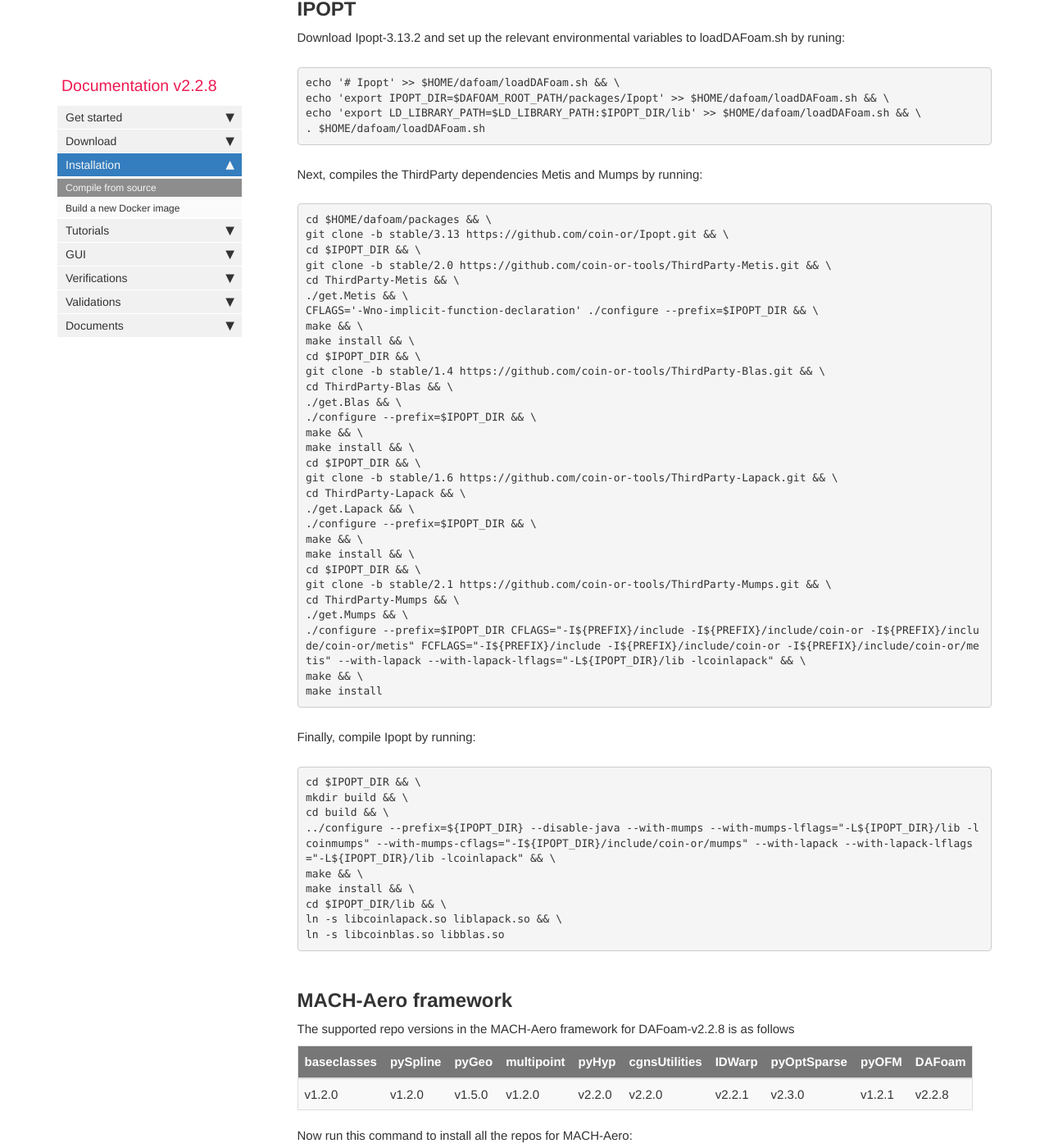
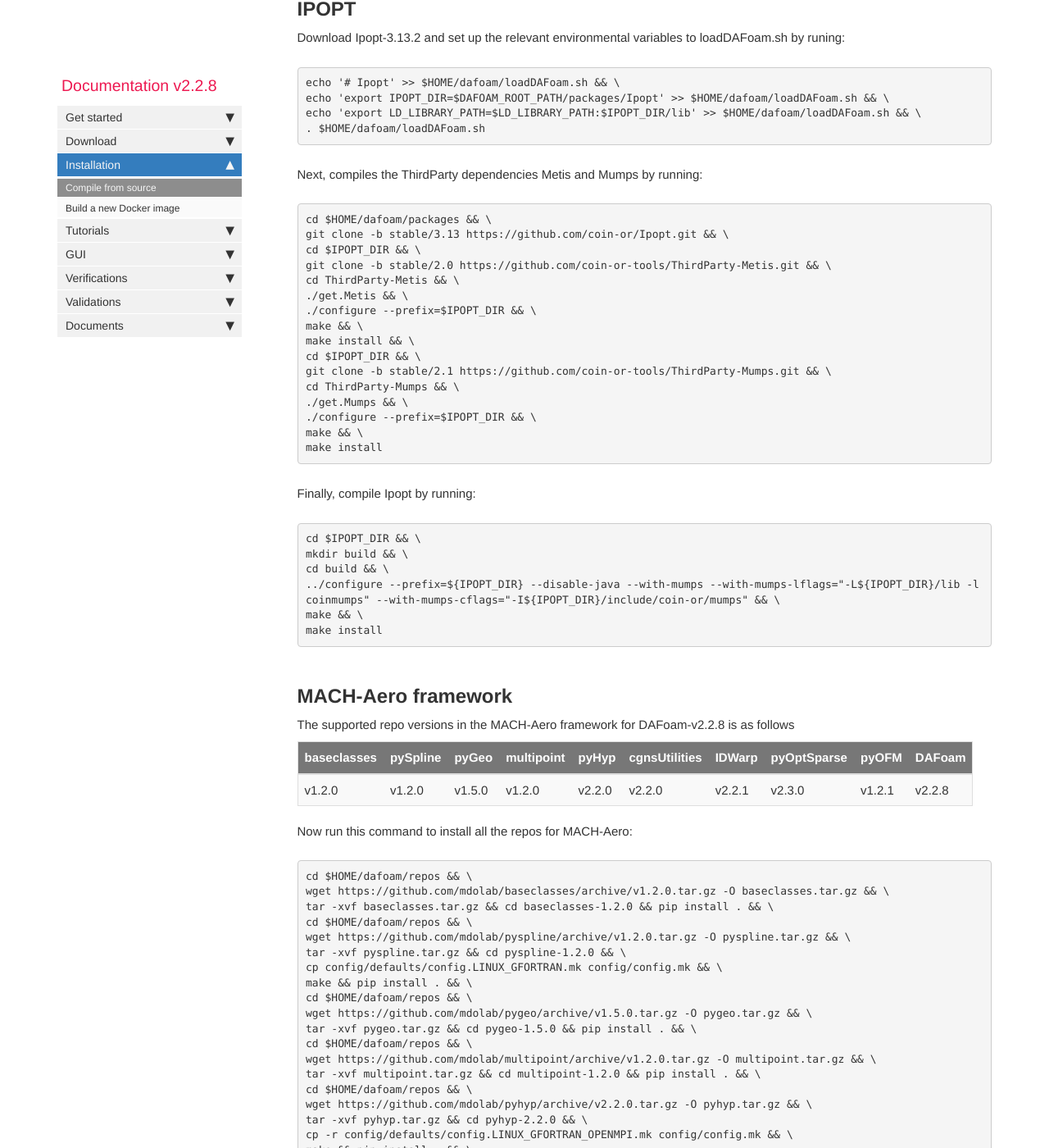
Before and after one commit to DAFoam/DAFoam.github.io, a Jekyll site: the page built from pages/mydoc/mydoc_installation_source.md, in a window 1280 px wide and 1400 px high, scrolled down 5682 px. Shown: the whole window at 82% size. Built offline with Jekyll 4.4.1, drawn with Linux system fonts in a browser that asks for light colours; comment, search, counter and statistics services are not loaded; some of the changed text lies outside the part shown.

Commit message:
content update

```diff
--- a/pages/mydoc/mydoc_installation_source.md
+++ b/pages/mydoc/mydoc_installation_source.md
@@ -259,20 +259,6 @@ cd $IPOPT_DIR && \
 git clone -b stable/2.0 https://github.com/coin-or-tools/ThirdParty-Metis.git && \
 cd ThirdParty-Metis && \
 ./get.Metis && \
-CFLAGS='-Wno-implicit-function-declaration' ./configure --prefix=$IPOPT_DIR && \
-make && \
-make install && \
-cd $IPOPT_DIR && \
-git clone -b stable/1.4 https://github.com/coin-or-tools/ThirdParty-Blas.git && \
-cd ThirdParty-Blas && \
-./get.Blas && \
-./configure --prefix=$IPOPT_DIR && \
-make && \
-make install && \
-cd $IPOPT_DIR && \
-git clone -b stable/1.6 https://github.com/coin-or-tools/ThirdParty-Lapack.git && \
-cd ThirdParty-Lapack && \
-./get.Lapack && \
 ./configure --prefix=$IPOPT_DIR && \
 make && \
 make install && \
@@ -280,7 +266,7 @@ cd $IPOPT_DIR && \
 git clone -b stable/2.1 https://github.com/coin-or-tools/ThirdParty-Mumps.git && \
 cd ThirdParty-Mumps && \
 ./get.Mumps && \
-./configure --prefix=$IPOPT_DIR CFLAGS="-I${PREFIX}/include -I${PREFIX}/include/coin-or -I${PREFIX}/include/coin-or/metis" FCFLAGS="-I${PREFIX}/include -I${PREFIX}/include/coin-or -I${PREFIX}/include/coin-or/metis" --with-lapack --with-lapack-lflags="-L${IPOPT_DIR}/lib -lcoinlapack" && \
+./configure --prefix=$IPOPT_DIR && \
 make && \
 make install
 </pre>
@@ -291,12 +277,9 @@ Finally, compile Ipopt by running:
 cd $IPOPT_DIR && \
 mkdir build && \
 cd build && \
-../configure --prefix=${IPOPT_DIR} --disable-java --with-mumps --with-mumps-lflags="-L${IPOPT_DIR}/lib -lcoinmumps" --with-mumps-cflags="-I${IPOPT_DIR}/include/coin-or/mumps" --with-lapack --with-lapack-lflags="-L${IPOPT_DIR}/lib -lcoinlapack" && \
+../configure --prefix=${IPOPT_DIR} --disable-java --with-mumps --with-mumps-lflags="-L${IPOPT_DIR}/lib -lcoinmumps" --with-mumps-cflags="-I${IPOPT_DIR}/include/coin-or/mumps" && \
 make && \
-make install && \
-cd $IPOPT_DIR/lib && \
-ln -s libcoinlapack.so liblapack.so && \
-ln -s libcoinblas.so libblas.so
+make install
 </pre>
 
 ## **MACH-Aero framework**
```
Also changed, not shown: other parts of pages/mydoc/mydoc_installation_source.md (+1 -1 lines).
